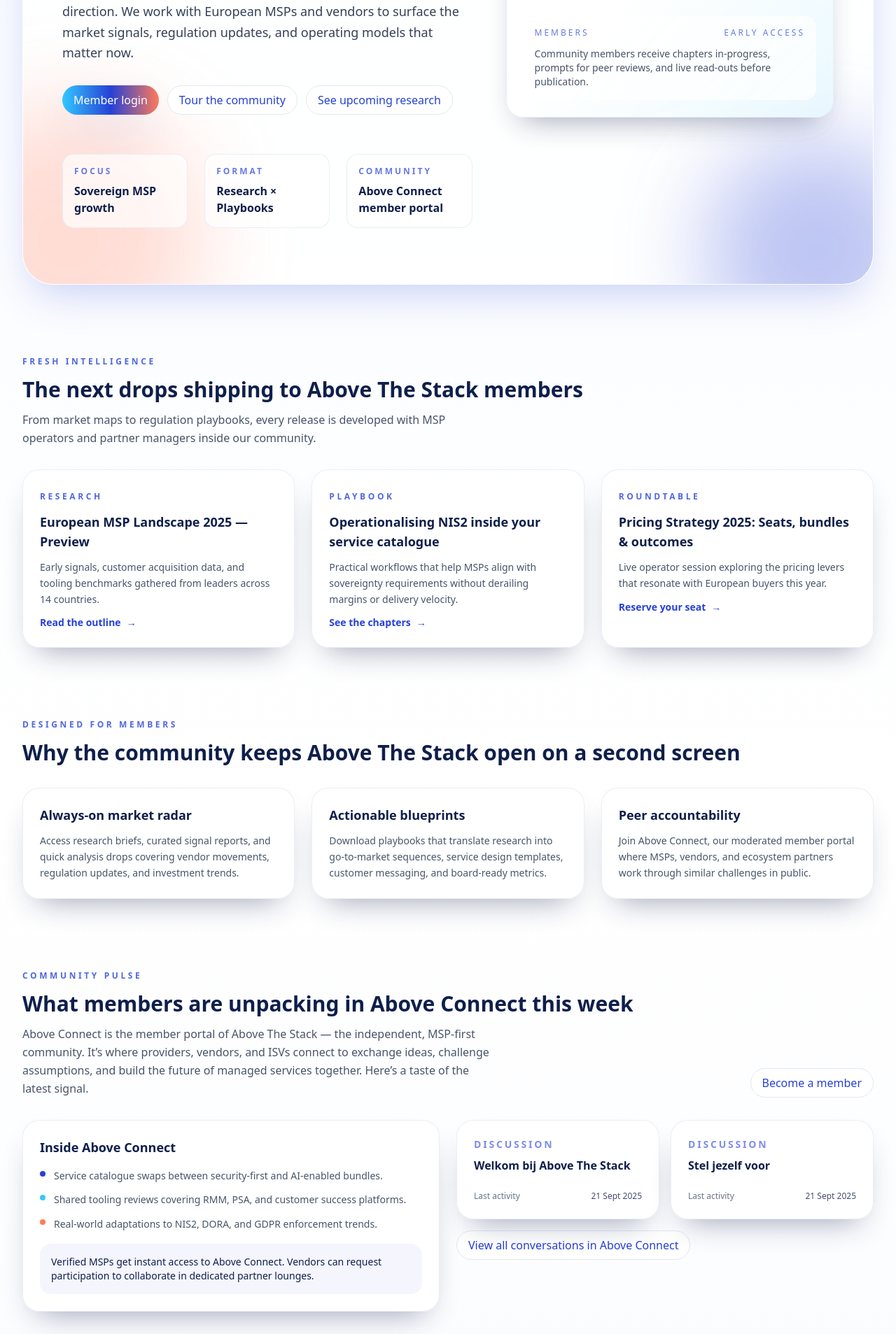
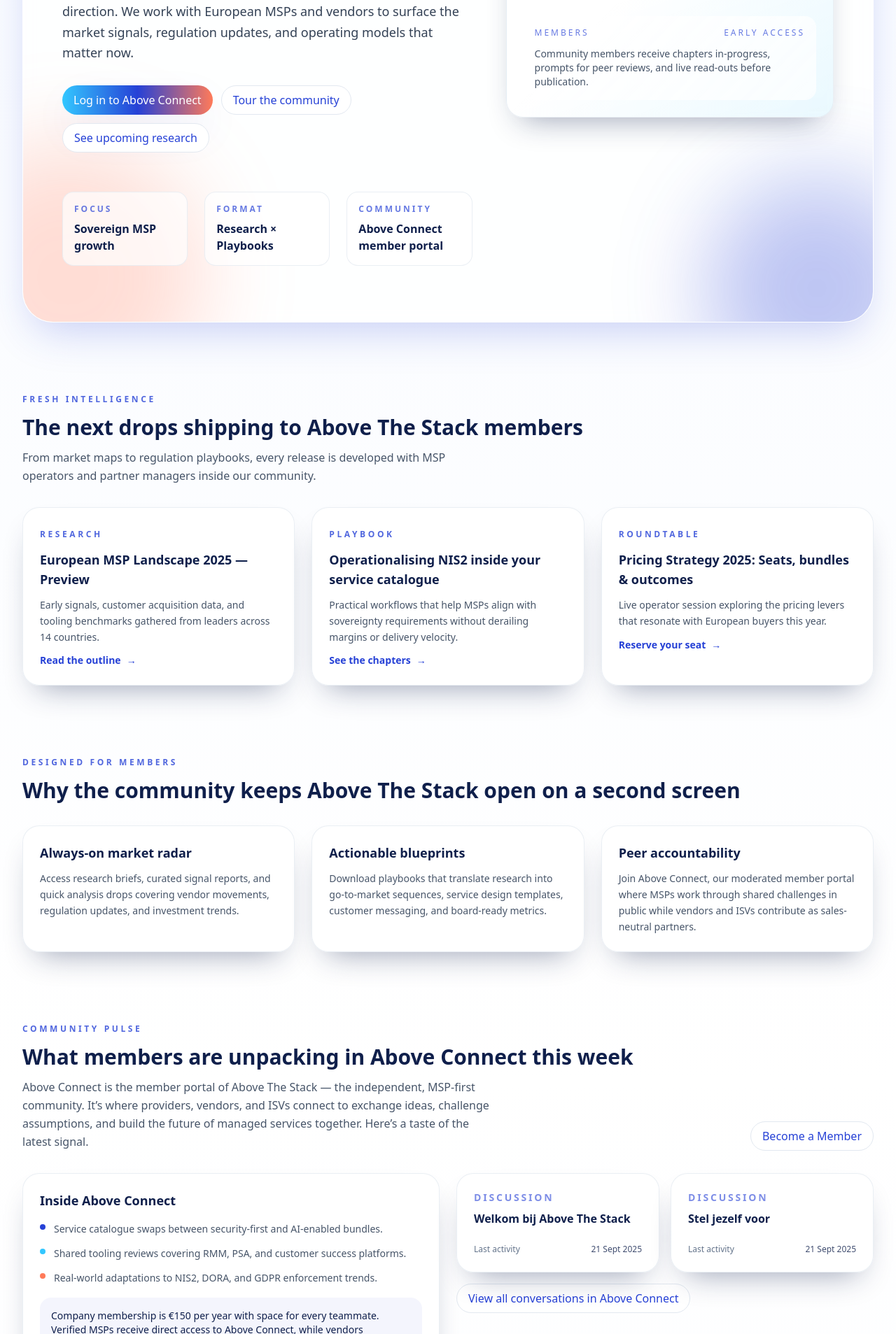
Before and after one commit to TychoLoke/above-the-stack-site, a Next.js app: page / in a window 1280 px wide. Shown: the part 573-2480 px from the top of the page at 70% size. Built offline with nearby package versions, Linux system fonts and the light colour scheme; no server answers.

Commit message:
Rewrite site copy for member-led positioning

```diff
--- a/app/community/page.tsx
+++ b/app/community/page.tsx
@@ -38,12 +38,20 @@ export default function Page() {
             benchmarks you need next. Every conversation is searchable, accountable, and led by the
             community.
           </p>
+          <p className="text-lg leading-relaxed">
+            Company membership is €150 per year per MSP, giving every team member a seat. Vendors and
+            ISVs join as partners in a sales-neutral, knowledge-sharing capacity by requesting
+            curated access.
+          </p>
           <div className="flex flex-wrap gap-3">
-            <a className="btn-primary" href={portalUrl}>
-              Member login
+            <a className="btn-primary" href={`${portalUrl}/signup`}>
+              Become a Member
             </a>
-            <a className="btn-ghost" href={`${portalUrl}/signup`}>
-              Request an invite
+            <a className="btn-ghost" href="mailto:partnerships@abovethestack.com">
+              Request an Invite
+            </a>
+            <a className="btn-ghost" href={portalUrl}>
+              Log in to Above Connect
             </a>
             <a className="btn-ghost" href="mailto:community@abovethestack.com">
               Talk to a moderator
@@ -118,8 +126,9 @@ export default function Page() {
         title="Join in three steps"
         columns="three"
       >
-        <Card title="1. Apply or log in" cta="Go to portal" href={portalUrl}>
-          MSPs join for free. Vendors and partners can request an invite so we keep the space curated.
+        <Card title="1. Become a member" cta="Become a Member" href={`${portalUrl}/signup`}>
+          Membership is €150 per company and covers every teammate. Vendors and partners use the same
+          flow to request curated, sales-neutral participation.
         </Card>
         <Card title="2. Complete your profile">
           Share your role, region, and focus areas. We use this to recommend discussions and small
--- a/app/layout.tsx
+++ b/app/layout.tsx
@@ -58,7 +58,7 @@ export default function RootLayout({ children }: { children: React.ReactNode })
                 Explore Above Connect
               </Link>
               <Link className="btn-primary text-sm shadow-none" href={portalUrl}>
-                Member login
+                Log in to Above Connect
               </Link>
             </div>
           </div>
@@ -96,7 +96,7 @@ export default function RootLayout({ children }: { children: React.ReactNode })
               <h3 className="text-sm font-semibold text-atsMidnight">Stay connected</h3>
               <div className="flex flex-col gap-2">
                 <Link className="transition hover:text-atsOcean" href={portalUrl}>
-                  Member login
+                  Log in to Above Connect
                 </Link>
                 <Link className="transition hover:text-atsOcean" href="/contact">
                   Contact
--- a/app/newsletter/page.tsx
+++ b/app/newsletter/page.tsx
@@ -10,18 +10,25 @@ export default function Page() {
     <div className="space-y-24">
       <section className="mx-auto max-w-3xl space-y-6 text-lg leading-relaxed text-slate-700">
         <span className="eyebrow">Member access</span>
-        <h1 className="h1 text-balance text-atsMidnight">Log in to Above The Stack</h1>
+        <h1 className="h1 text-balance text-atsMidnight">Log in to Above Connect</h1>
         <p>
           The newsletter has evolved into our community digest. Log in to the member portal to access
           research drops, playbooks in progress, and the weekly summary of what happened inside Above
           Connect.
         </p>
+        <p>
+          Company membership is €150 per year, unlocking access for every teammate. Vendors and ISVs
+          can request curated participation so conversations stay collaborative and sales-neutral.
+        </p>
         <div className="flex flex-wrap gap-3">
           <a className="btn-primary" href={portalUrl}>
-            Member login
+            Log in to Above Connect
           </a>
           <a className="btn-ghost" href={`${portalUrl}/signup`}>
-            Request an invite
+            Become a Member
+          </a>
+          <a className="btn-ghost" href="mailto:partnerships@abovethestack.com">
+            Request an Invite
           </a>
         </div>
       </section>
--- a/app/page.tsx
+++ b/app/page.tsx
@@ -3,7 +3,7 @@ import Section from '@/components/Section'
 import Card from '@/components/Card'
 import LatestThreads from '@/components/LatestThreads'
 import MemberCard from '@/components/MemberCard'
-import { foundingMembers } from '@/data/foundingMembers'
+import { leadershipTeam } from '@/data/leadershipTeam'
 
 export default function HomePage() {
   const portalUrl = process.env.NEXT_PUBLIC_PORTAL_URL || 'https://portal.abovethestack.com'
@@ -60,8 +60,8 @@ export default function HomePage() {
           templates, customer messaging, and board-ready metrics.
         </Card>
         <Card title="Peer accountability">
-          Join Above Connect, our moderated member portal where MSPs, vendors, and ecosystem
-          partners work through similar challenges in public.
+          Join Above Connect, our moderated member portal where MSPs work through shared challenges
+          in public while vendors and ISVs contribute as sales-neutral partners.
         </Card>
       </Section>
 
@@ -79,7 +79,7 @@ export default function HomePage() {
         columns="two"
         action={
           <a className="btn-ghost" href={`${portalUrl}/signup`}>
-            Become a member
+            Become a Member
           </a>
         }
       >
@@ -100,8 +100,9 @@ export default function HomePage() {
             </li>
           </ul>
           <div className="rounded-2xl bg-atsOcean/5 p-4 text-sm text-atsMidnight">
-            Verified MSPs get instant access to Above Connect. Vendors can request participation to
-            collaborate in dedicated partner lounges.
+            Company membership is €150 per year with space for every teammate. Verified MSPs receive
+            direct access to Above Connect, while vendors participate by requesting partner lounges
+            and sharing knowledge without a sales pitch.
           </div>
         </div>
         <LatestThreads />
@@ -120,7 +121,7 @@ export default function HomePage() {
           Monthly broadcast deep dives reviewing our latest datasets, with Q&A directly inside the
           community afterwards.
         </Card>
-        <Card title="Partner workshops" href="/community" cta="Request an invite">
+        <Card title="Partner workshops" href="/community" cta="Request an Invite">
           Vendors collaborate with MSPs on real go-to-market motions, stress testing value props and
           co-selling agreements.
         </Card>
@@ -131,12 +132,55 @@ export default function HomePage() {
       </Section>
 
       <Section
-        eyebrow="Founding members"
-        title="Meet the Above Connect founding cohort"
-        description="These community builders steward Above Connect and keep the experience grounded in MSP reality."
+        eyebrow="By Members, For Members"
+        title="The community runs on open contributions and peer-driven growth"
+        description="Every company member can propose research, shape playbooks, and host sessions that keep the MSP agenda front and centre — every voice is welcomed and respected."
+        columns="three"
+      >
+        <Card title="Open contributions">
+          Share briefs, templates, and questions directly inside Above Connect. The community votes on
+          what ships next, and leadership turns the most-requested ideas into programmes.
+        </Card>
+        <Card title="Peer accountability">
+          Members challenge each other in the open, report back on outcomes, and elevate the playbooks
+          with real-world proof so everyone keeps growing faster together.
+        </Card>
+        <Card title="Neutral guardrails">
+          Our rules keep discussions fair and sales-neutral. Everyone participates under their company
+          name and earns trust by respecting time, context, and transparency.
+        </Card>
+      </Section>
+
+      <Section
+        eyebrow="Channel Context"
+        title="Putting MSPs at the heart of the IT channel"
+        description={
+          <>
+            In our eyes, the MSP is the most important player in the channel because they are closest
+            to the customer and deliver the services that make everything work.
+          </>
+        }
         columns="two"
       >
-        {foundingMembers.map((member) => (
+        <Card title="What the channel means here">
+          We cover the entire ecosystem of vendors, distributors, marketplaces, consultants, and the
+          service providers connecting it all. Above The Stack tracks how these forces converge around
+          the customer.
+        </Card>
+        <Card title="Who we call an MSP">
+          MSPs, MSSPs, MIPs, SPs, and consultancies building managed offerings are welcome. If your
+          team delivers ongoing services that keep customers secure, productive, and informed, you
+          belong inside Above Connect.
+        </Card>
+      </Section>
+
+      <Section
+        eyebrow="Leadership Team"
+        title="Meet the Above The Stack Leadership Team"
+        description="Ashley Schut, Tycho Löke, Pierre Kleine-Schaars, and Timon Bergsma ensure every member’s voice is heard and turned into action."
+        columns="two"
+      >
+        {leadershipTeam.map((member) => (
           <MemberCard key={member.name} member={member} />
         ))}
       </Section>
@@ -147,19 +191,32 @@ export default function HomePage() {
             <div className="space-y-4">
               <span className="eyebrow text-white/70">Launch cohort</span>
               <h2 className="text-3xl font-semibold tracking-tight text-balance">
-                Join Above The Stack as a founding member
+                Join Above The Stack as a member
               </h2>
               <p className="text-sm leading-relaxed text-white/80">
-                Membership is free for MSPs. Vendors and partners can request access to collaborate
-                transparently. Log in to Above Connect or request an invite and we’ll set you up.
+                Membership is €150 per year per company, and every team member is included. Vendors
+                and ISVs can request partner access as long as they contribute in a sales-neutral,
+                knowledge-sharing role.
               </p>
             </div>
             <div className="space-y-3">
-              <a className="btn-primary w-full justify-center bg-white text-atsMidnight hover:opacity-90" href={portalUrl}>
-                Member login
+              <a
+                className="btn-primary w-full justify-center bg-white text-atsMidnight hover:opacity-90"
+                href={`${portalUrl}/signup`}
+              >
+                Become a Member
               </a>
-              <a className="btn-ghost w-full justify-center border-white/30 bg-white/10 text-white hover:bg-white/20" href={`${portalUrl}/signup`}>
-                Request an invite
+              <a
+                className="btn-ghost w-full justify-center border-white/30 bg-white/10 text-white hover:bg-white/20"
+                href="mailto:partnerships@abovethestack.com"
+              >
+                Request an Invite
+              </a>
+              <a
+                className="btn-ghost w-full justify-center border-white/30 bg-white/10 text-white hover:bg-white/20"
+                href={portalUrl}
+              >
+                Log in to Above Connect
               </a>
             </div>
           </div>
--- a/components/Hero.tsx
+++ b/components/Hero.tsx
@@ -22,7 +22,7 @@ export default function Hero() {
           </div>
           <div className="flex flex-wrap gap-3">
             <a className="btn-primary" href={portalUrl}>
-              Member login
+              Log in to Above Connect
             </a>
             <a className="btn-ghost" href="/community">
               Tour the community
--- a/components/MemberCard.tsx
+++ b/components/MemberCard.tsx
@@ -1,8 +1,8 @@
 import Image from 'next/image'
-import type { FoundingMember } from '@/data/foundingMembers'
+import type { LeadershipMember } from '@/data/leadershipTeam'
 
 type MemberCardProps = {
-  member: FoundingMember
+  member: LeadershipMember
 }
 
 export default function MemberCard({ member }: MemberCardProps) {
```
Also changed, not shown: app/about/page.tsx (+5 -6 lines), data/leadershipTeam.ts (renamed from data/foundingMembers.ts, +2 -2 lines).
